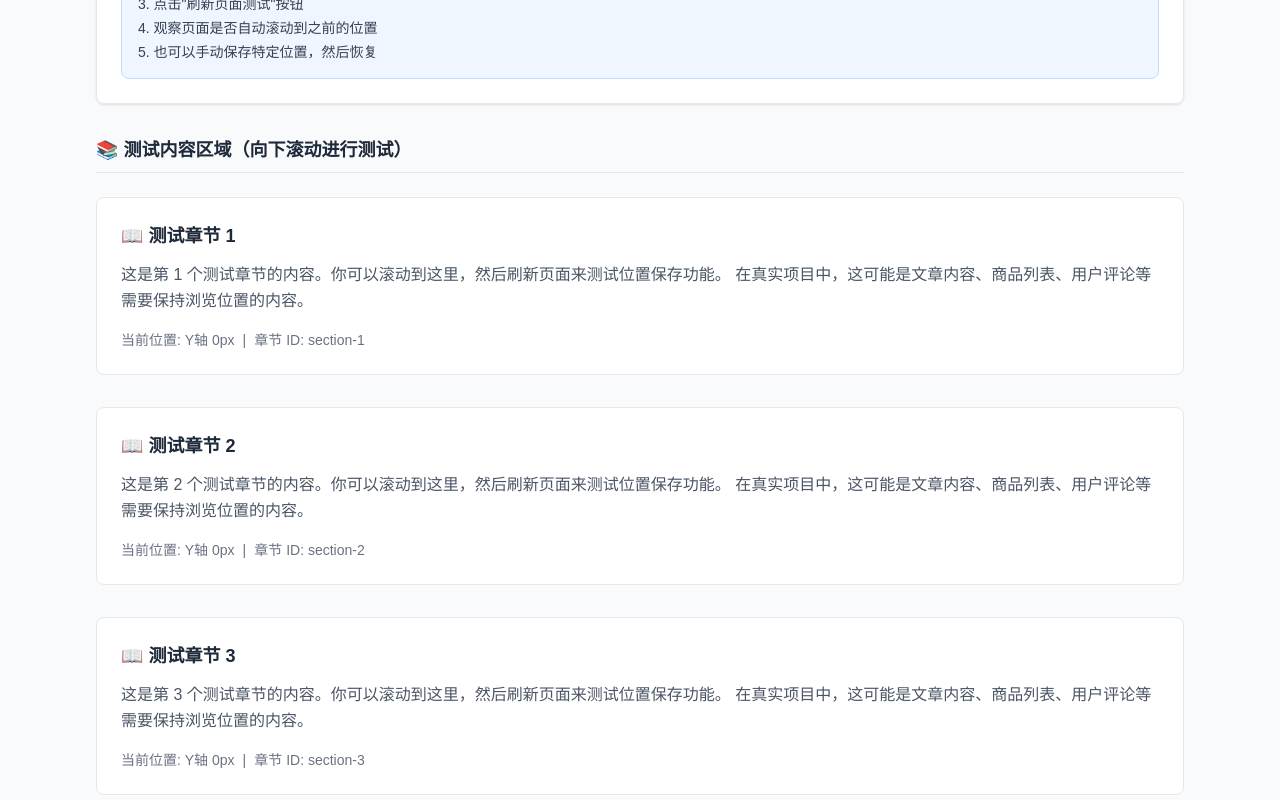
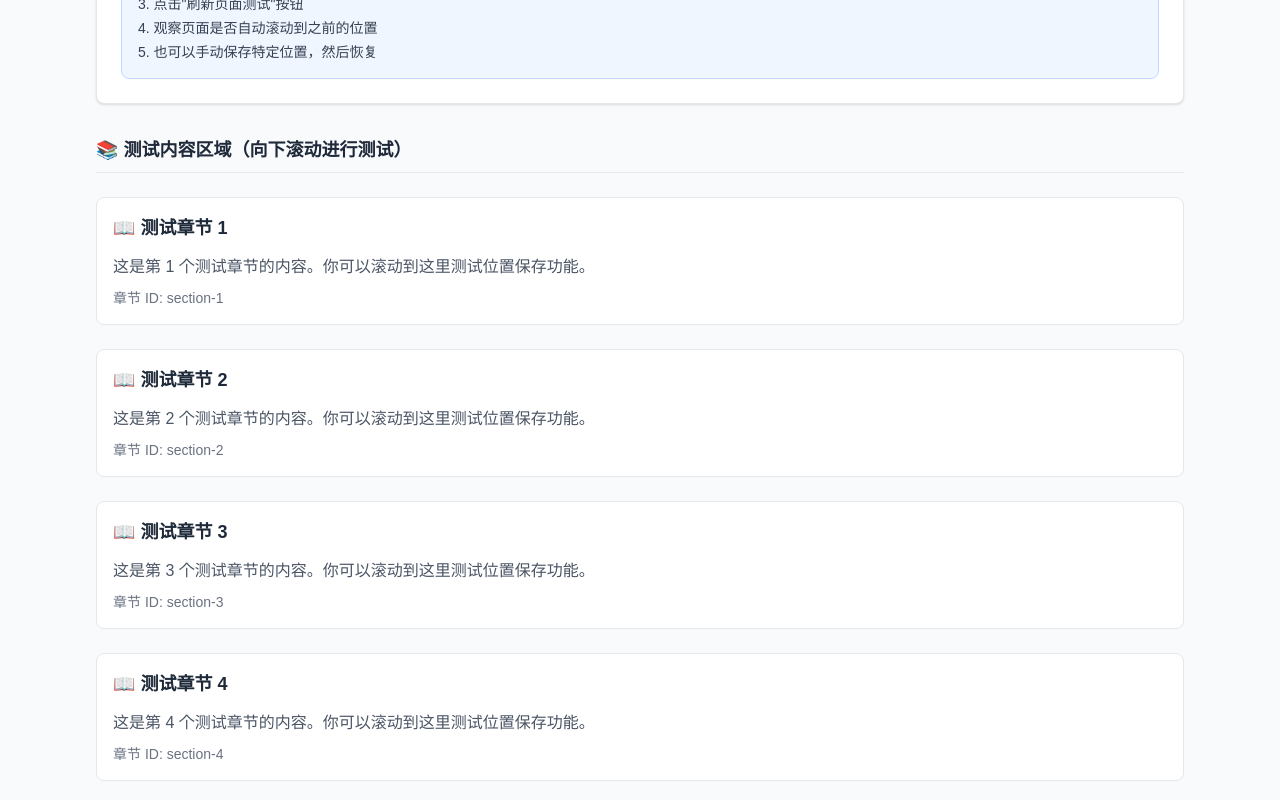
Before and after one commit to shaaaaark/next-for-vue-developer, a Next.js app: page /state-management in a window 1280 px wide. Shown: the part 3220-4020 px from the top of the page. Built offline with nearby package versions, Linux system fonts and the light colour scheme.

Commit message:
fix:【组件演示】优化ID生成逻辑，避免hydration问题并简化测试内容

```diff
--- a/src/components/ConditionalAndListDemo.tsx
+++ b/src/components/ConditionalAndListDemo.tsx
@@ -40,9 +40,10 @@ export default function ConditionalAndListDemo() {
 
   // 添加新todo
   const addTodo = () => {
+    const randomId = Math.floor(Math.random() * 10000); // 避免hydration问题
     const newTodo: TodoItem = {
-      id: Date.now(),
-      text: `新任务 ${Date.now()}`,
+      id: randomId,
+      text: `新任务 ${randomId}`,
       completed: false
     };
     setTodos([...todos, newTodo]);
--- a/src/components/GlobalStateDemo.tsx
+++ b/src/components/GlobalStateDemo.tsx
@@ -25,7 +25,7 @@ export default function GlobalStateDemo() {
   const handleLogin = () => {
     if (loginForm.name && loginForm.email) {
       login({
-        id: Date.now().toString(),
+        id: Math.random().toString(36).substring(2), // 避免hydration问题
         name: loginForm.name,
         email: loginForm.email
       });
--- a/src/components/ServerActionsDemo.tsx
+++ b/src/components/ServerActionsDemo.tsx
@@ -58,7 +58,7 @@ export default function ServerActionsDemo() {
             用户 <code className="bg-white px-2 py-1 rounded border border-gray-200">{userId}</code>
             的状态已更新为 <code className="bg-white px-2 py-1 rounded border border-gray-200">{status}</code>
           </p>
-          <p className="text-gray-600 text-xs mt-1">
+          <p className="text-gray-600 text-xs mt-1" suppressHydrationWarning>
             操作时间: {new Date(parseInt(timestamp || '0')).toLocaleString()}
           </p>
         </div>
--- a/src/components/ViewportPositionDemo.tsx
+++ b/src/components/ViewportPositionDemo.tsx
@@ -14,7 +14,7 @@ export default function ViewportPositionDemo() {
   const [currentPosition, setCurrentPosition] = useState({ x: 0, y: 0 });
   const [autoSaveEnabled, setAutoSaveEnabled] = useState(false);
 
-  // 实时更新当前滚动位置
+  // 定时更新当前滚动位置（避免滚动冲突）
   useEffect(() => {
     const updatePosition = () => {
       setCurrentPosition({
@@ -23,8 +23,9 @@ export default function ViewportPositionDemo() {
       });
     };
 
-    window.addEventListener('scroll', updatePosition);
-    return () => window.removeEventListener('scroll', updatePosition);
+    // 使用定时器而不是滚动监听器，避免冲突
+    const interval = setInterval(updatePosition, 500);
+    return () => clearInterval(interval);
   }, []);
 
   // 自动保存功能
@@ -40,22 +41,19 @@ export default function ViewportPositionDemo() {
     return new Date(timestamp).toLocaleString('zh-CN');
   };
 
-  // 生成长内容用于滚动测试
-  const generateLongContent = () => {
+  // 生成简化的测试内容
+  const generateTestContent = () => {
     const sections = [];
-    for (let i = 1; i <= 20; i++) {
+    for (let i = 1; i <= 8; i++) {
       sections.push(
-        <div key={i} className="mb-8 p-6 bg-white border border-gray-200 rounded-lg">
+        <div key={i} className="mb-6 p-4 bg-white border border-gray-200 rounded-lg">
           <h4 className="text-lg font-semibold text-gray-800 mb-3">
             📖 测试章节 {i}
           </h4>
-          <p className="text-gray-600 leading-relaxed mb-4">
-            这是第 {i} 个测试章节的内容。你可以滚动到这里，然后刷新页面来测试位置保存功能。
-            在真实项目中，这可能是文章内容、商品列表、用户评论等需要保持浏览位置的内容。
+          <p className="text-gray-600 leading-relaxed mb-2">
+            这是第 {i} 个测试章节的内容。你可以滚动到这里测试位置保存功能。
           </p>
-          <div className="flex gap-2 text-sm text-gray-500">
-            <span>当前位置: Y轴 {currentPosition.y}px</span>
-            <span>|</span>
+          <div className="text-sm text-gray-500">
             <span>章节 ID: section-{i}</span>
           </div>
         </div>
@@ -67,7 +65,7 @@ export default function ViewportPositionDemo() {
   return (
     <div className="space-y-8">
       {/* 功能说明和控制面板 */}
-      <div className="sticky top-0 bg-white/95 backdrop-blur-sm border border-gray-200 rounded-lg p-6 shadow-sm">
+      <div className="bg-white border border-gray-200 rounded-lg p-6 shadow-sm">
         <div className="border-b border-gray-200 pb-4 mb-6">
           <h3 className="text-xl font-semibold text-gray-900 mb-2">
             📍 视口位置管理演示
@@ -165,7 +163,7 @@ useEffect(() => startAutoSave(), [])`}
             </div>
             <div className="bg-gray-50 p-3 rounded">
               <div className="font-medium text-gray-700">保存时间</div>
-              <div className="text-gray-600 text-xs">
+              <div className="text-gray-600 text-xs" suppressHydrationWarning>
                 {formatTime(viewportPosition.timestamp)}
               </div>
             </div>
@@ -231,7 +229,7 @@ useEffect(() => startAutoSave(), [])`}
         <h3 className="text-lg font-semibold text-gray-800 border-b border-gray-200 pb-2">
           📚 测试内容区域（向下滚动进行测试）
         </h3>
-        {generateLongContent()}
+        {generateTestContent()}
       </div>
 
       {/* 底部说明 */}
```
